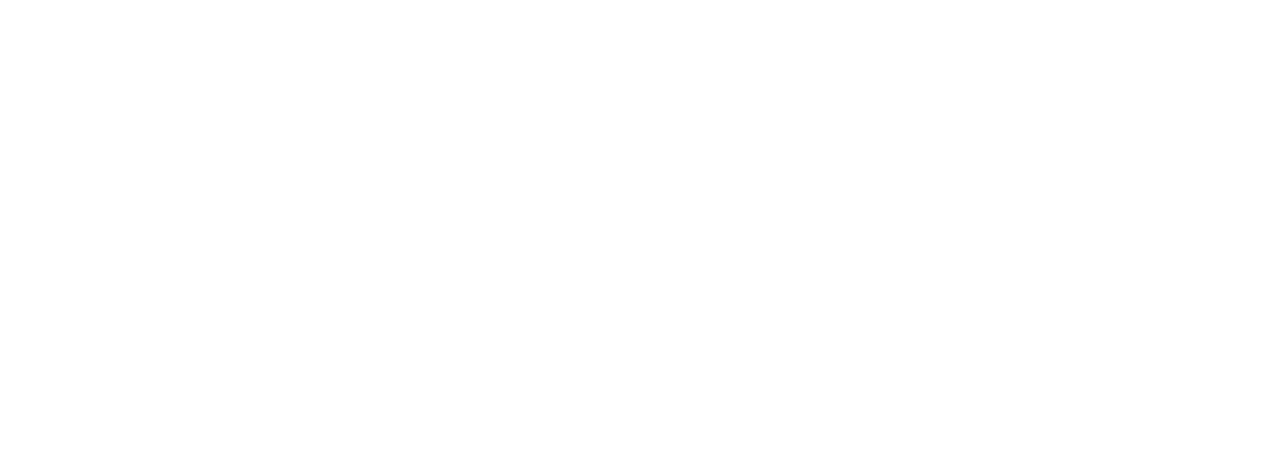
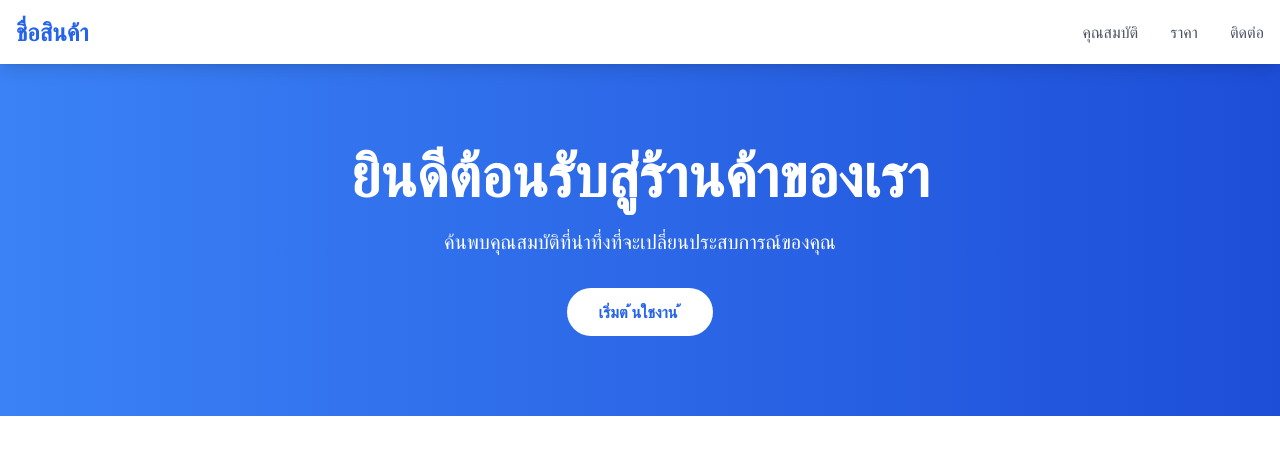
Before and after one commit to tanakorn172/product-landing-page, a plain HTML site: page index.html in a window 1280 px wide. Drawn offline with nearby package versions, Linux system fonts and the light colour scheme.

Commit message:
เพิ่มสวน ่ Hero และปุ่ มเรียกให ้ดําเนินการ

```diff
--- a/index.html
+++ b/index.html
@@ -8,10 +8,41 @@
 </head>
 <body>
  <header>
- <!-- สวนเมนูนําทาง ่ -->
+    <header class="bg-white shadow-lg fixed w-full top-0">
+        <nav class="container mx-auto px-4 py-4">
+        <div class="flex justify-between items-center">
+        <div class="text-2xl font-bold text-blue-600">
+        ชื่อสินค้า
+        </div>
+        <div class="hidden md:flex space-x-8">
+        <a href="#features" class="text-gray-600 hover:text-blue-600">คุณสมบัติ</a>
+        <a href="#pricing" class="text-gray-600 hover:text-blue-600">ราคา</a>
+        <a href="#contact" class="text-gray-600 hover:text-blue-600">ติดต่อ</a>
+        </div>
+        </div>
+        </nav>
+       </header>
  </header>
 
  <main>
+    <main class="pt-16">
+        <section class="bg-gradient-to-r from-blue-500 to-blue-700 text-white py-20">
+        <div class="container mx-auto px-4">
+        <div class="flex flex-col items-center text-center">
+        <h1 class="text-4xl md:text-6xl font-bold mb-6">
+            ยินดีต้อนรับสู่ร้านค้าของเรา
+        </h1>
+        <p class="text-xl mb-8 max-w-2xl">
+        ค้นพบคุณสมบัติที่น่าทึ่งที่จะเปลี่ยนประสบการณ์ของคุณ
+        </p>
+        <button class="bg-white text-blue-600 px-8 py-3 rounded-full font-semibold hover:bg-blue-50 tra
+       nsition-colors">
+        เริ่มต ้นใชงาน ้
+        </button>
+        </div>
+        </div>
+        </section>
+       </main>
  <!-- เนื้อหาหลัก -->
  </main>
 
```
